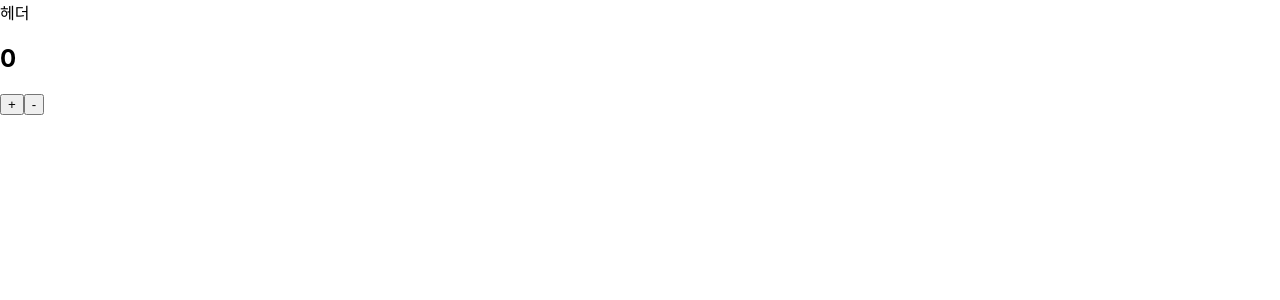
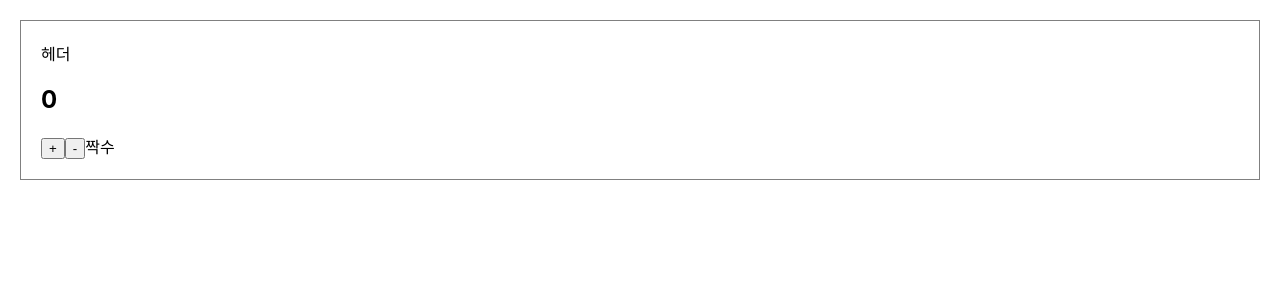
Before and after one commit to pakxe/winterlood-react, a React (Create React App) app: page / in a window 1280 px wide. Shown: the top 300 px of the page. Built offline with nearby package versions, Linux system fonts and the light colour scheme.

Commit message:
feat: 컴포넌트(들)을 다른 컴포넌트의 props로 전달하는 예제

```diff
--- a/src/App.js
+++ b/src/App.js
@@ -1,4 +1,5 @@
 // import './App.css';
+import Container from './Container';
 import Counter from './Counter';
 import MyHeader from './MyHeader';
 
@@ -10,10 +11,12 @@ function App() {
   };
 
   return (
-    <div>
-      <MyHeader />
-      <Counter {...counterProps} />
-    </div>
+    <Container>
+      <div>
+        <MyHeader />
+        <Counter {...counterProps} />
+      </div>
+    </Container>
   );
 }
 /**
--- /dev/null
+++ b/src/Container.js
@@ -0,0 +1,9 @@
+const Container = ({ children }) => {
+  return (
+    <div style={{ margin: 20, padding: 20, border: '1px solid gray' }}>
+      {children}
+    </div>
+  );
+};
+
+export default Container;
--- a/src/Counter.js
+++ b/src/Counter.js
@@ -1,4 +1,5 @@
 import React, { useState } from 'react';
+import OddEvenResult from './OddEvenResult';
 
 const Counter = ({ initialValue }) => {
   const [count, setCount] = useState(initialValue);
@@ -15,6 +16,7 @@ const Counter = ({ initialValue }) => {
       <h2>{count}</h2>
       <button onClick={onIncrease}>+</button>
       <button onClick={onDecrease}>-</button>
+      <OddEvenResult count={count} />
     </>
   );
 };
--- /dev/null
+++ b/src/OddEvenResult.js
@@ -0,0 +1,6 @@
+const OddEvenResult = ({ count }) => {
+  console.log(count);
+  return <>{count % 2 === 0 ? '짝수' : '홀수'}</>;
+};
+
+export default OddEvenResult;
```
